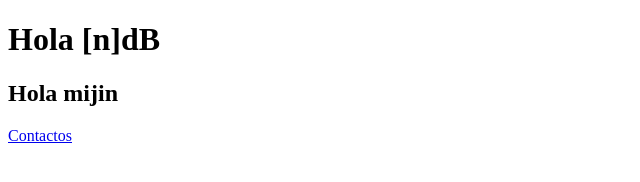
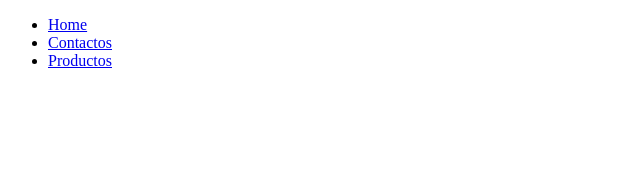
Before and after one commit to nanodecibel/isi-primergit, a plain HTML site: page index.html in a window 1280 px wide. Shown: the whole page, without its empty margins (0-640 px from the left). Drawn offline with Linux system fonts and the light colour scheme.

Commit message:
Creacion del navBAr

```diff
--- a/index.html
+++ b/index.html
@@ -6,9 +6,14 @@
     <title>Document</title>
 </head>
 <body>
-    <h1>Hola [n]dB</h1>
-    <h2>Hola mijin</h2>
+    <nav>
+        <ul>
+            <li><a href="/index.html">Home</a></li>
+            <li><a href="/contactos.html">Contactos</a></li>
+            <li><a href="/productos.html">Productos</a></li>
 
-    <a href="/contactos.html">Contactos</a>
+        </ul>
+    </nav>
+
 </body>
 </html>
```
Also changed, not shown: productos.html (added, +11 -0 lines).
